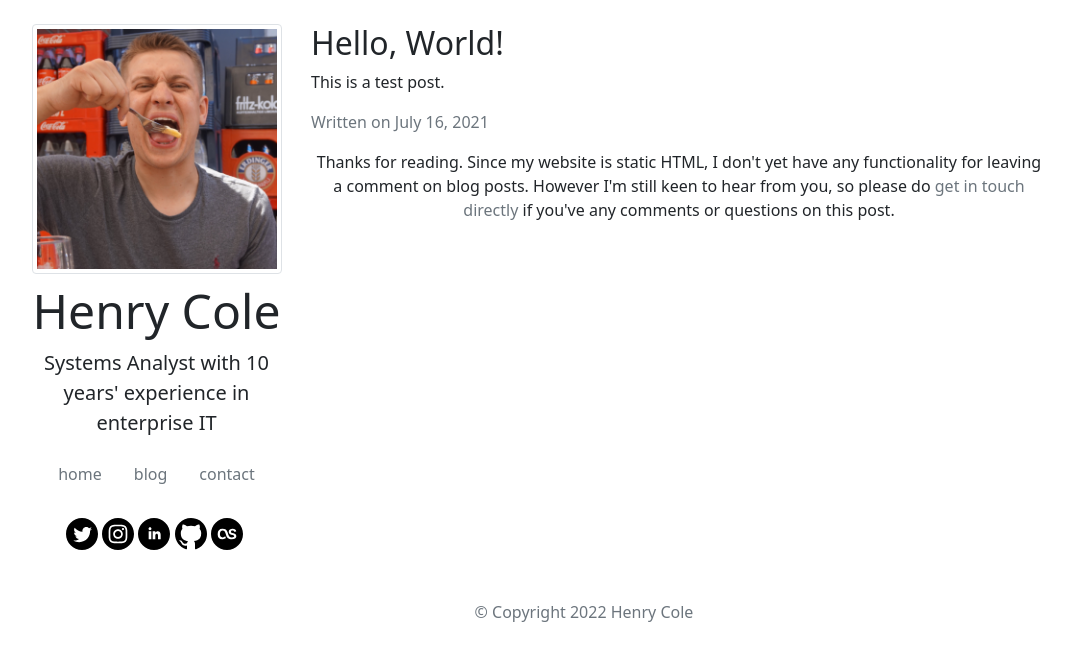
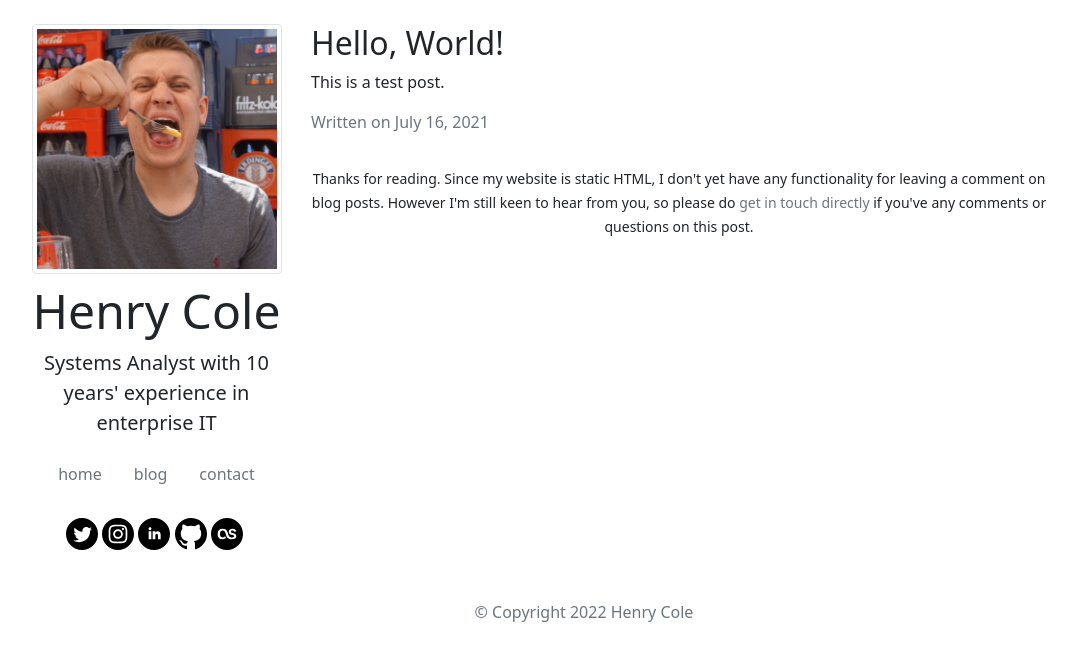
Before and after one commit to hcuk94/henry-personal-website, a Jekyll site: the page built from _posts/2021-07-16-Hello-World.md, in a window 1280 px wide. Shown: the top 661 px of the page, without its empty margins (56-1133 px from the left). Built offline with Jekyll 4.4.1, drawn with Linux system fonts in a browser that asks for light colours.

Commit message:
made blog footer note small

```diff
--- a/_layouts/post.html
+++ b/_layouts/post.html
@@ -6,6 +6,6 @@ layout: default
     <div class="post-content">{{ content }}</div>
     <p class="text-muted">Written on {{ page.date | date: "%B %e, %Y" }}</p>
 </div>
-<p class="text-center">Thanks for reading. Since my website is static HTML, I don't yet have any functionality for leaving a comment on blog posts.
+<p class="text-center mt-3"><small>Thanks for reading. Since my website is static HTML, I don't yet have any functionality for leaving a comment on blog posts.
     However I'm still keen to hear from you, so please do <a href="/#contact" class="text-decoration-none text-muted">get in touch directly</a> if you've any comments or questions on this post.
-</p>
+</small></p>
```
